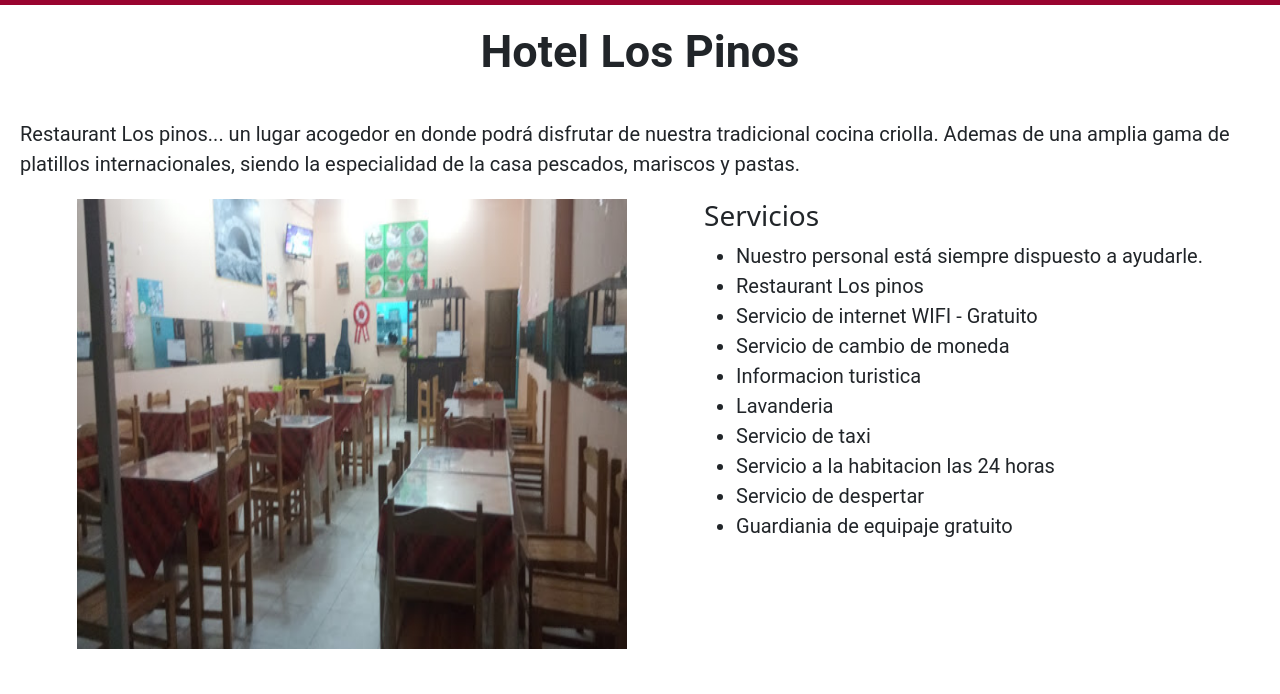
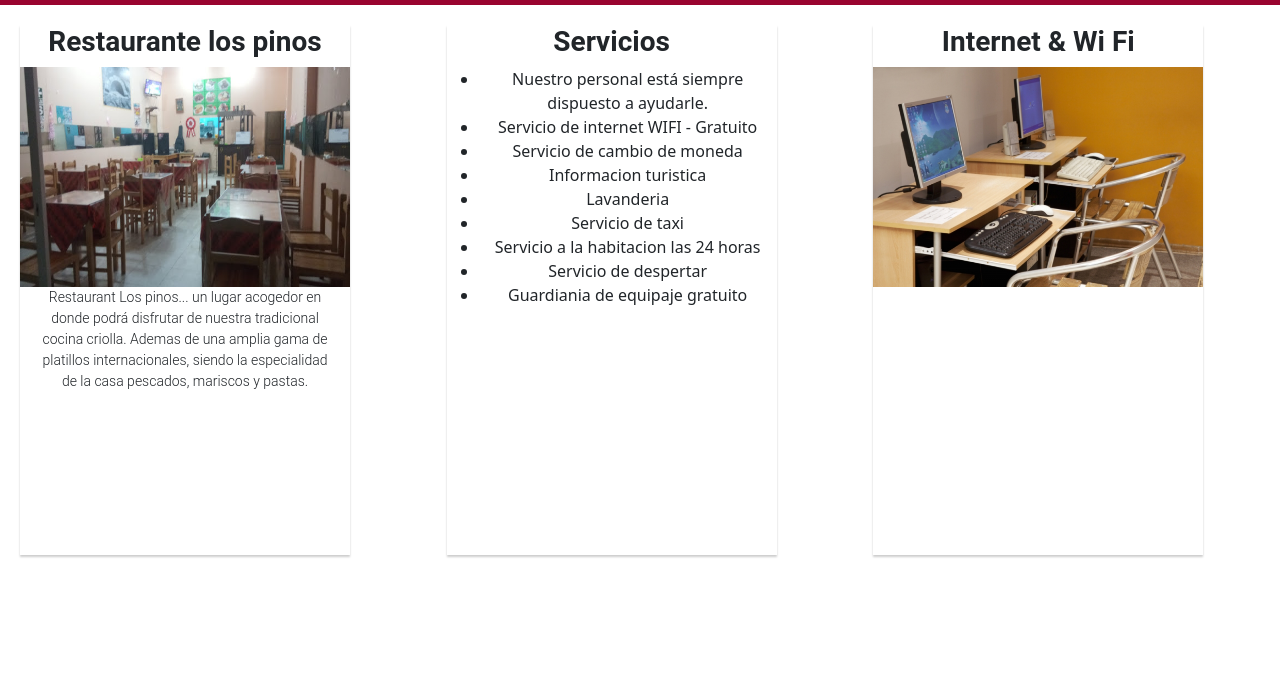
Before and after one commit to EdsonPareja/PreEntrega2-Pareja, a website: page pages/nosotros.html in a window 1280 px wide. Shown: the part 96-790 px from the top of the page. Drawn offline with nearby package versions, Linux system fonts and the light colour scheme.

Commit message:
modificacion pg nosotros y finalizacion de la pagina

```diff
--- a/pages/nosotros.html
+++ b/pages/nosotros.html
@@ -53,16 +53,15 @@
     </header>
     <main id="barraNav">
         <section class="PageNosotros">
-            <h2>Hotel Los Pinos</h2>
-            <p>Restaurant Los pinos... un lugar acogedor en donde podrá disfrutar de nuestra tradicional cocina criolla. Ademas de una amplia gama de platillos internacionales, siendo la especialidad de la casa pescados, mariscos y pastas.</p>
-            <div>
-                <img src="../img/restaurant-los-pinos.jpg" alt="restaurant-los-pinos">
+            <div class="card-nosotros">
+                <h3>Restaurante los pinos </h3>
+                <img src="../img/restaurant-los-pinos.jpg" alt="Restaurante-los-pinos">
+                <p>Restaurant Los pinos... un lugar acogedor en donde podrá disfrutar de nuestra tradicional cocina criolla. Ademas de una amplia gama de platillos internacionales, siendo la especialidad de la casa pescados, mariscos y pastas.</p>
             </div>
-            <div class="pageNosotrosServicios">
-                <h3>Servicios</h3>
+            <div class="card-nosotros">
+                <h3>Servicios </h3>
                 <ul>
                     <li>Nuestro personal está siempre dispuesto a ayudarle.</li>
-                    <li>Restaurant Los pinos</li>
                     <li>Servicio de internet WIFI - Gratuito</li>
                     <li>Servicio de cambio de moneda</li>
                     <li>Informacion turistica</li>
@@ -72,6 +71,10 @@
                     <li>Servicio de despertar</li>
                     <li>Guardiania de equipaje gratuito</li>
                 </ul>
+            </div>
+            <div class="card-nosotros">
+                <h3>Internet & Wi Fi </h3>
+                <img src="../img/sala-de-computacion.jpg" alt="Computadoras">
             </div>
 
         </section>
--- a/scss/components/_main.scss
+++ b/scss/components/_main.scss
@@ -59,6 +59,7 @@
             font-family: 'Roboto', sans-serif;
             font-size: 45px;
             text-align: center;
+            font-weight: 600;
         }
         p{
             font-family: 'Roboto', sans-serif;
@@ -145,6 +146,7 @@
         font-size: 45px;
         text-align: center;
         margin: 20px;
+        font-weight: 600;
     }
 }
     .gridConteiner{
@@ -175,6 +177,7 @@
         h2{
             font-size: 45px;
             font-family: 'Roboto', sans-serif;
+            font-weight: 600;
         }
     }
     .mapa{
@@ -194,6 +197,7 @@
         h2{
             font-family: 'Roboto', sans-serif;
             margin: 50px;
+            font-weight: 600;
 
         }
     }
@@ -313,32 +317,37 @@
 /*-----page nosotros----*/
 
 .PageNosotros{
-    display:flex;
-    flex-direction: row;
-    justify-content: space-evenly;
-    flex-wrap: wrap;
-    h2{
-        font-size: 45px;
-        font-weight: 700;
+    display: grid;
+    grid-template-columns: repeat(3,1fr);
+    grid-auto-rows:auto;
+    .card-nosotros{
+        width: 330px;
+        height: 530px;
+        box-shadow: 0 2px 2px rgba(0, 0, 0, 0.2);
+        overflow: hidden;
+        margin: 20px;
         text-align: center;
-        margin: 20px;
-        font-family: 'Roboto', sans-serif;
-    }
-    p{
-        font-size: 20px;
-        margin: 20px;
-        font-family: 'Roboto', sans-serif;
-    }
-    div{
+        transition: all 0.25s;
+        &:hover{
+            transform: translateY(-15px);
+            box-shadow: 0 12px 16px rgba(0, 0, 0, 0.2);
+        }
+
         img{
-            width: 550px;
-            height: 450px;
+            width: 330px;
+            height:220px;
         }
-        ul{
-            li{
-                font-size: 20px;
-                font-family: 'Roboto', sans-serif;
-            }
+        h3{
+            font-family: 'Roboto', sans-serif;
+            font-weight: 600;
+
         }
+        p{
+            font-family: 'Roboto', sans-serif;
+            padding: 0 1rem;
+            font-size: 14px;
+            font-weight: 300;
+        }
+
     }
 }
```
Also changed, not shown: css/estilos.css, img/sala-de-computacion.jpg (added).
